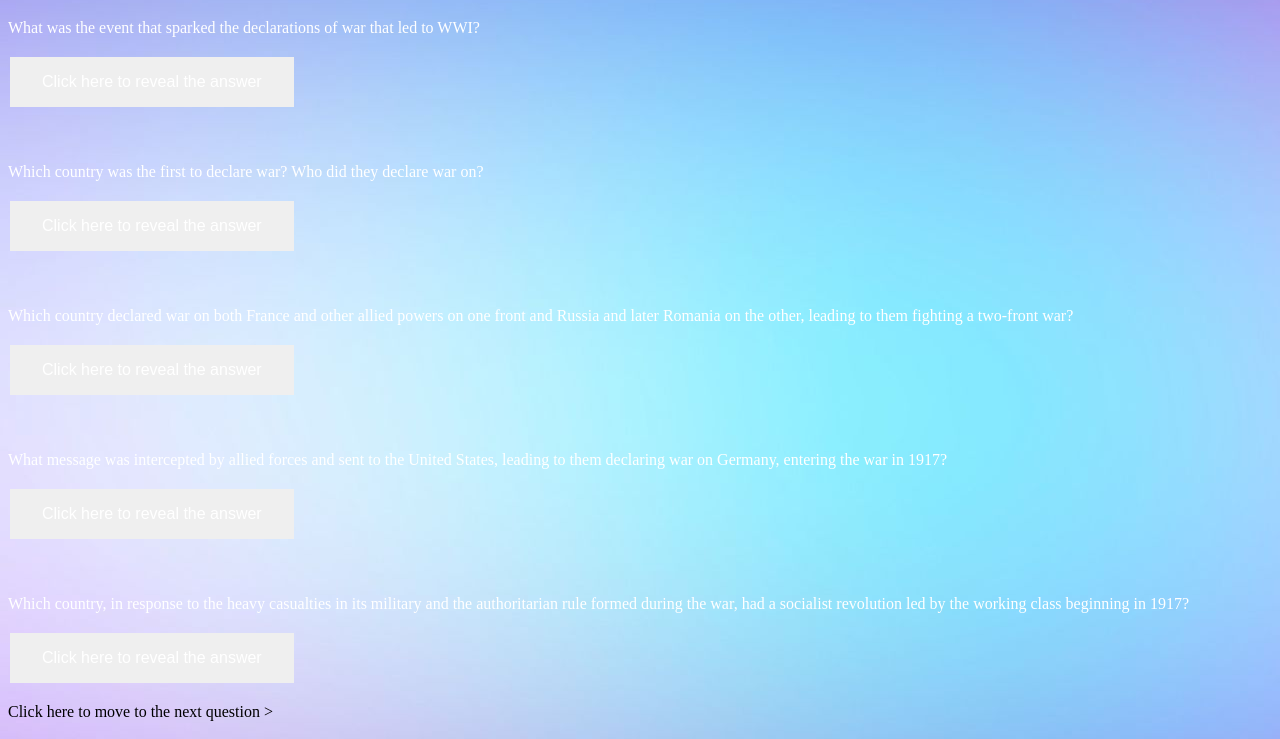
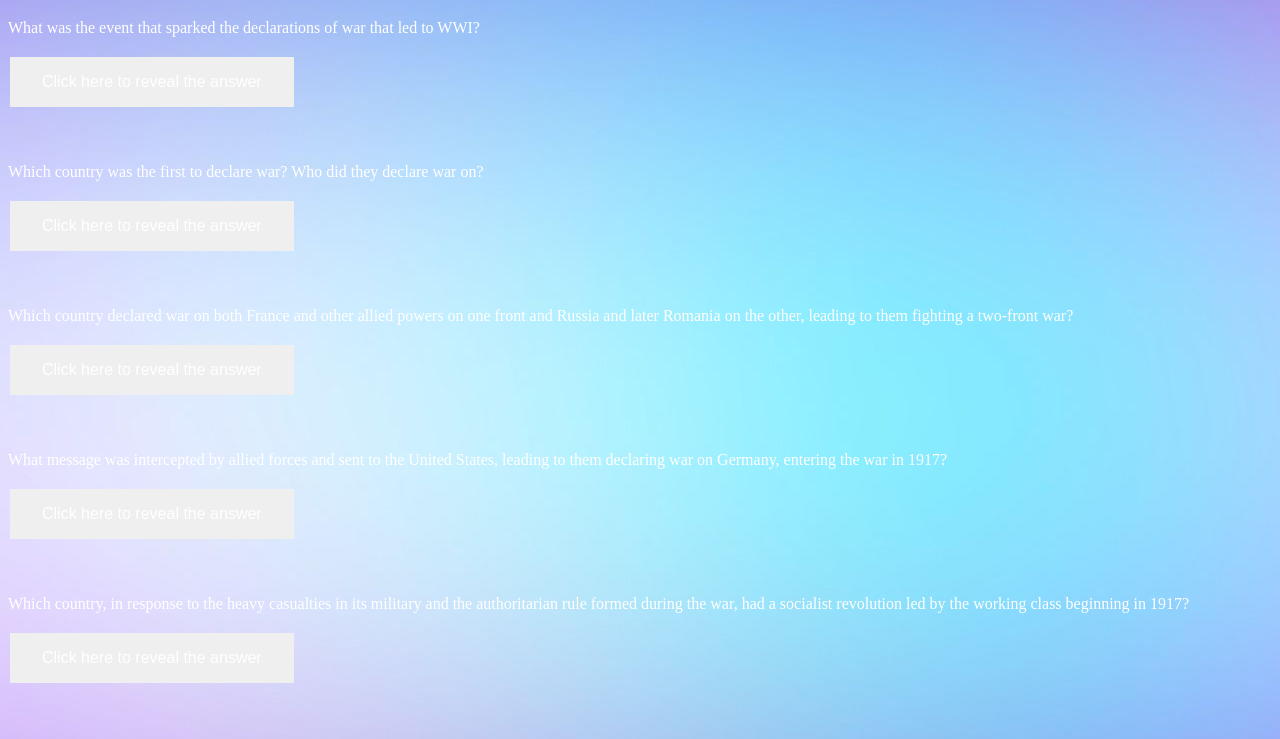
Before and after one commit to putate/QuizWebsite, a plain HTML site: page index.html in a window 1280 px wide. Shown: the part 61-800 px from the top of the page. Drawn offline with nearby package versions, Linux system fonts and the light colour scheme.

Commit message:
Update index.html

```diff
--- a/index.html
+++ b/index.html
@@ -61,6 +61,6 @@
   <img src="Q5_pic.jpg" class = "Q5_pic"/>
   </div>
   </div>
-  <! <button type="button" id="Q6B">Click here to move to the next question</button> >
+  <!-- <button type="button" id="Q6B">Click here to move to the next question</button> -->
  </body>
 </html>
```
